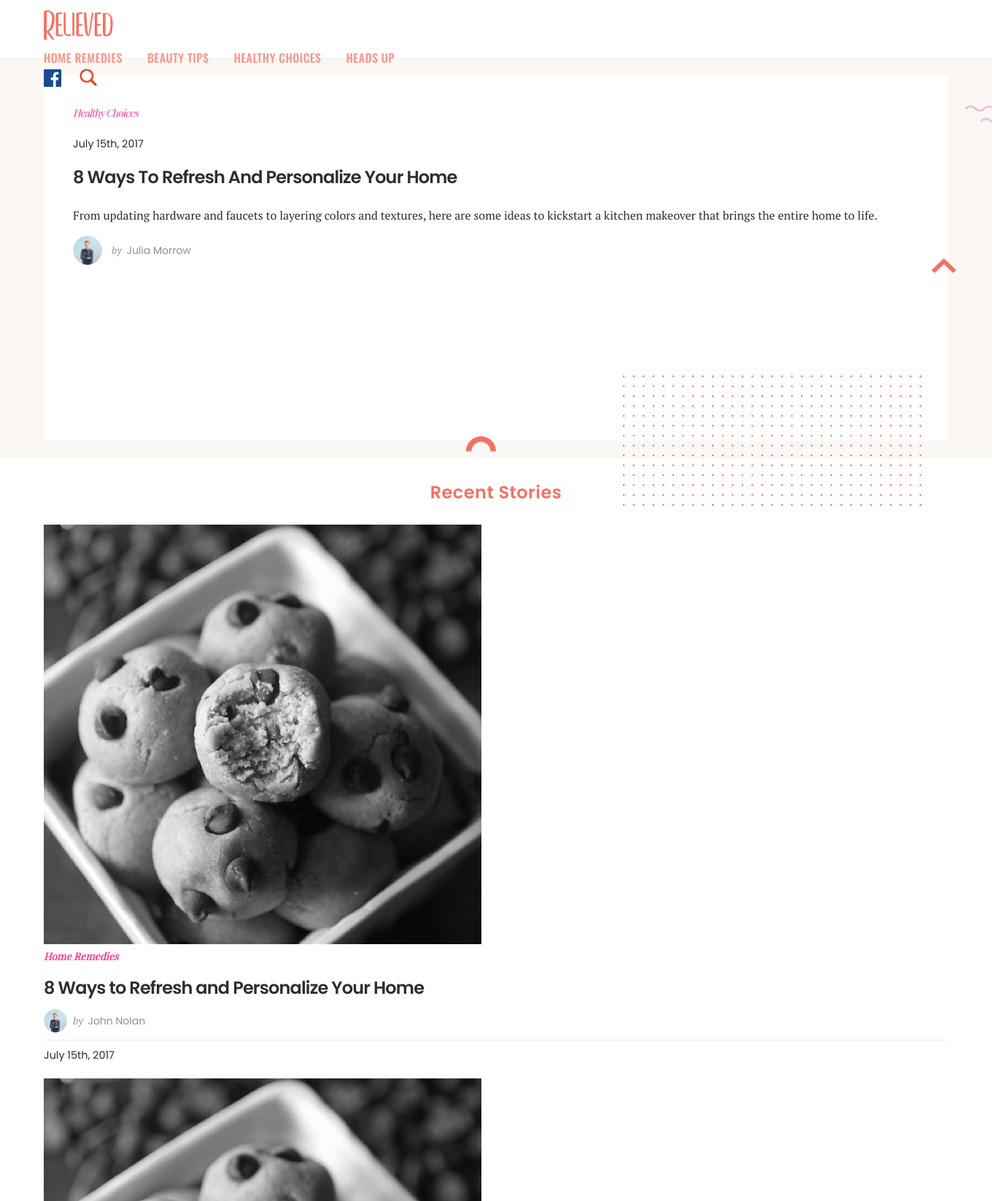
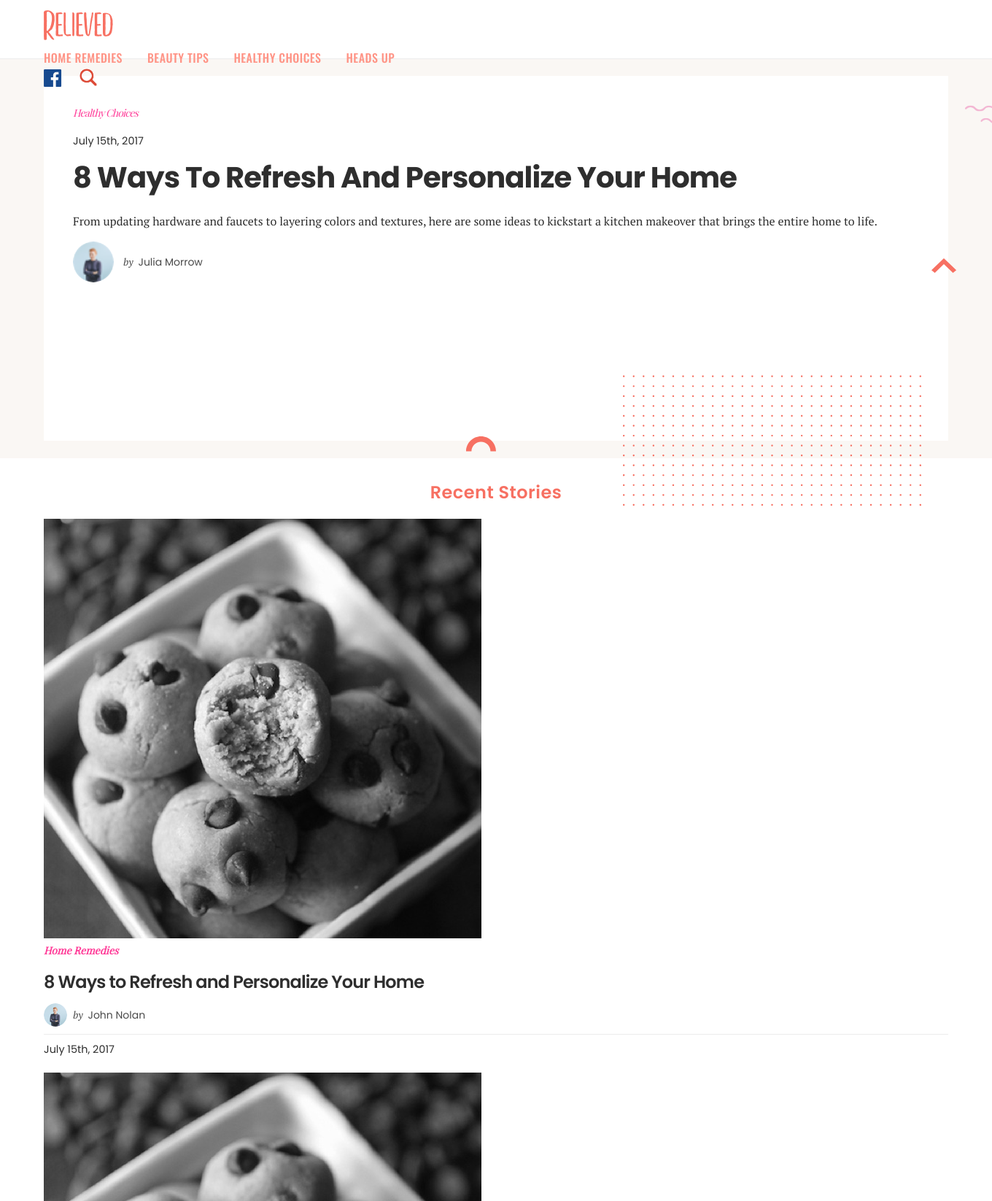
Before and after one commit to lmosele/templates1, a PHP site: page /relieved-index.php in a window 1360 px wide; the page is wider, and only the part inside the window is pictured. Shown: the top 1646 px of that part at 73% size. Run offline with PHP 8.4, Linux system fonts and the light colour scheme; style sheets or scripts are compiled from the project's sources; some libraries are stand-ins or nearby versions; some web fonts are replaced.

Commit message:
More type stuff

```diff
--- a/src/styles/_shared.scss
+++ b/src/styles/_shared.scss
@@ -4,7 +4,7 @@
   padding-top: 2.2rem;
   padding-bottom: 2.2rem;
   .section-title {
-    margin-bottom: 2rem;
+    margin-bottom: 24px;
     text-align: center;
     font-size: 24px;
     font-weight: 600;
@@ -48,14 +48,19 @@
 }
 .post-title-large {
   h1 {
-    padding-top: 20px;
+    padding-top: 16px;
     padding-bottom: 10px;
+    font-size: 40px;
+    font-weight: bold;
+    line-height: 44px;
+    &:hover {
+      color: $orange;
+    }
+  }
+  @include mobile {
     font-size: 24px;
     font-weight: 600;
     line-height: 28px;
-    &:hover {
-      color: $orange;
-    }
   }
 }
 .post-crumb-datetime {
@@ -67,7 +72,7 @@
 .post-crumb-category {
   // if used as text instead of image:
   &.with-text {
-    padding-bottom: 20px;
+    padding-bottom: 16px;
     .post-crumb-link {
       @include accent-style($fontpink);
       font-size: 14px;
@@ -152,6 +157,7 @@
     font-family: $headline;
     font-size: 14px;
     line-height: 14px;
+    color: #4A4A4A;
     em {
       font-family: $body;
       margin-right: 3px;
@@ -168,10 +174,14 @@
     margin-top: 10px;
     margin-bottom: 10px;
     .author-slug-image {
-      width: 40px;
-      height: 40px;
+      width: 56px;
+      height: 56px;
       border-radius: 100px;
       margin-right: 10px;
+      @include mobile {
+        width: 40px;
+        height: 40px;
+      }
     }
   }
   &.slug-extra-large {
@@ -206,8 +216,8 @@
       }
     .author-details {
       font-family: $body;
-      color: $black;
       .author-slug-title {
+        color: #4A4A4A;
         font-family: $body;
         font-size: 22px;
         font-weight: 600;
@@ -233,6 +243,7 @@
   border-bottom: 1px solid $lightgrey;
 }
 .trending-button {
+  border-radius: 3px;
   margin: 0 auto;
 }
 .trending-posts-list {
@@ -345,7 +356,7 @@
     > * {
       font-size: 20px;
       font-weight: 600;
-      line-height: 24px;
+      line-height: 28px;
     }
   }
   .post-author-slug {
@@ -362,7 +373,11 @@
     padding-bottom: 20px;
     padding-left: 40px;
     padding-right: 40px;
-    z-index: $z8
+    z-index: $z8;
+    .post-title {
+      font-size: 16px;
+      line-height: 22px;
+    }
   }
   .post-crumb-category {
     padding-bottom: 10px;
```
